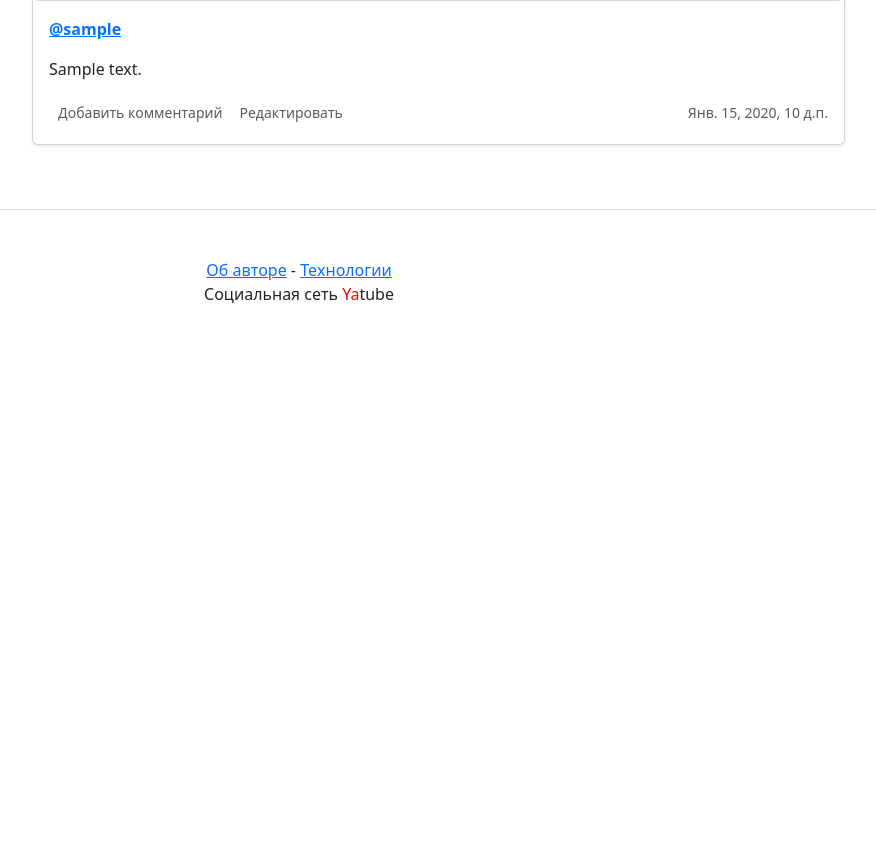
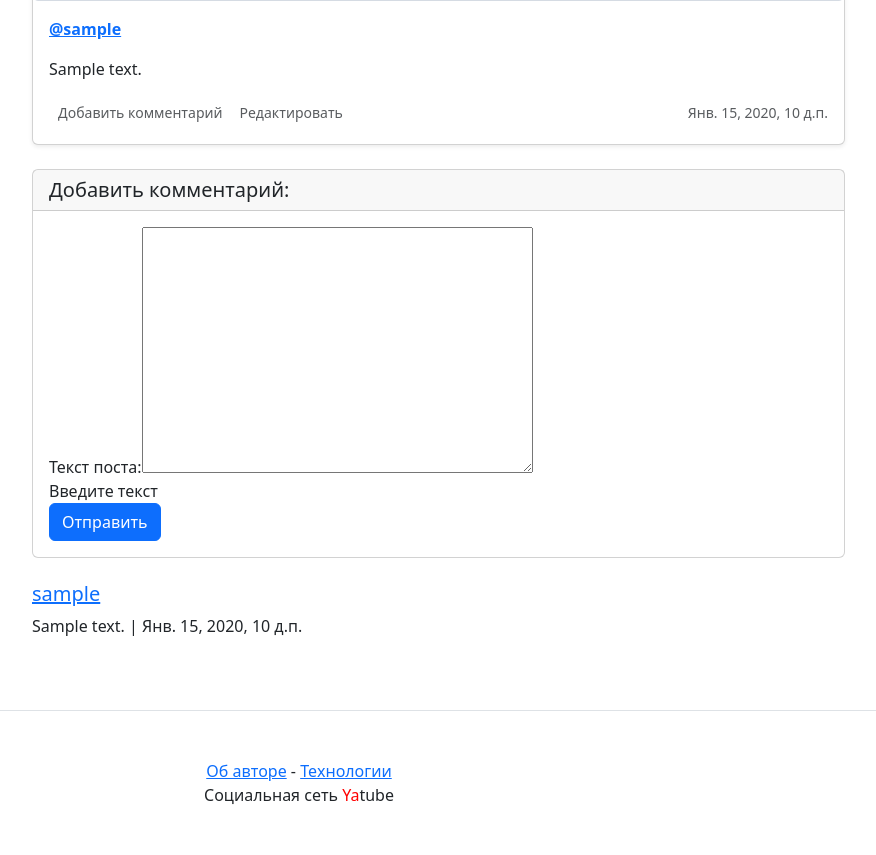
Before and after one commit to ectupand/django-project, a Django app: a page that uses templates/post.html in a window 1280 px wide. Shown: the part 724-1579 px from the top of the page, without its empty margins (341-1217 px from the left). Before the commit the page ends 1027 px from the top, so only its background shows below. Run offline with Django 3.2, Linux system fonts and the light colour scheme; a user stored in the database is signed in; tables that the repository leaves empty hold one stand-in row (values such as "Sample post"); grey boxes marked "Sample" are stand-in pictures; some libraries are stand-ins or nearby versions.

Commit message:
add comments

```diff
--- a/posts/forms.py
+++ b/posts/forms.py
@@ -1,8 +1,14 @@
 from django.forms import ModelForm
-from posts.models import Post
+from posts.models import Post, Comment
 
 
 class PostForm(ModelForm):
     class Meta:
         model = Post
         fields = ['group', 'text', 'image']
+
+
+class CommentForm(ModelForm):
+    class Meta:
+        model = Comment
+        fields = ['text']
--- a/posts/models.py
+++ b/posts/models.py
@@ -23,3 +23,9 @@ class Post(models.Model):
 
     def __str__(self):
         return self.text
+
+class Comment(models.Model):
+    post = models.ForeignKey(Post, on_delete=models.CASCADE, related_name="comments")
+    author = models.ForeignKey(User, on_delete=models.CASCADE, related_name="comments")
+    text = models.TextField(default='', verbose_name='Текст поста', help_text='Введите текст')
+    created = models.DateTimeField("date published", auto_now_add=True)
--- a/posts/urls.py
+++ b/posts/urls.py
@@ -16,4 +16,5 @@ urlpatterns = [
         views.post_edit,
         name='post_edit'
     ),
+    path("<username>/<int:post_id>/comment", views.add_comment, name="add_comment"),
 ]
--- a/posts/views.py
+++ b/posts/views.py
@@ -2,7 +2,7 @@ from django.contrib.auth.decorators import login_required
 from django.http import HttpResponse
 from django.shortcuts import render, get_object_or_404, redirect
 from django.urls import reverse
-from .forms import PostForm
+from .forms import PostForm, CommentForm
 from .models import Post, Group, User
 from django.core.paginator import Paginator
 
@@ -81,11 +81,15 @@ def post_view(request, username, post_id):
     user_posts = Post.objects.filter(author=user).order_by('-pub_date')
     name = user.first_name + ' ' + user.last_name
     last_post = user_posts[0]
+    form = CommentForm()
+    items = last_post.comments.all()
+    print(form)
     return render(
         request,
         'post.html',
         {'name': name, 'username': username, 'last_post': last_post, 'last_post.pub_date': last_post.pub_date,
-         'last_post.id': last_post.id, 'number_of_user_posts': user_posts.count()})
+         'last_post.id': last_post.id, 'number_of_user_posts': user_posts.count(),
+         'form': form, 'items': items})
 
 
 @login_required
@@ -129,3 +133,16 @@ def page_not_found(request, exception):
 
 def server_error(request):
     return render(request, "misc/500.html", status=500)
+
+
+@login_required()
+def add_comment(request, username, post_id):
+    post = get_object_or_404(Post, pk=post_id, author__username=username)
+    form = CommentForm(request.POST or None)
+    if form.is_valid():
+        comment = form.save(commit=False)
+        comment.post = post
+        comment.author = request.user
+        comment.save()
+        return redirect("post", username=username, post_id=post_id)
+    return render(request, "post.html", {"form": form})
--- /dev/null
+++ b/templates/comments.html
@@ -0,0 +1,41 @@
+<!-- Форма добавления комментария -->
+{% load user_filters %}
+
+
+
+{% if user.is_authenticated %}
+<div class="card my-4">
+<form
+    action="{% url 'add_comment' username last_post.id %}"
+    method="post">
+    {% csrf_token %}
+    <h5 class="card-header">Добавить комментарий:</h5>
+    <div class="card-body">
+    <form>
+        <div class="form-group">
+         {{ form }}
+        </div>
+        <button type="submit" class="btn btn-primary">Отправить</button>
+    </form>
+    </div>
+</form>
+</div>
+{% endif %}
+
+<!-- Комментарии -->
+{% for item in items %}
+<div class="media mb-4">
+<div class="media-body">
+    <h5 class="mt-0">
+    <a
+        href="{% url 'profile' item.author.username %}"
+        name="comment_{{ item.id }}"
+        >{{ item.author.username }}</a>
+    </h5>
+    {{ item.text }}
+    |
+    {{ item.created }}
+</div>
+</div>
+
+{% endfor %}
--- a/templates/post.html
+++ b/templates/post.html
@@ -3,6 +3,7 @@
 {% block header %}Последний пост {{ name }}{% endblock %}
 {% block content %}
 {% load thumbnail %}
+
 
 <main role="main" class="container">
     <div class="row">
@@ -53,9 +54,13 @@
                                     <div class="d-flex justify-content-between align-items-center">
                                             <div class="btn-group ">
                                                     <!-- Ссылка на страницу записи в атрибуте href-->
-                                                    <a class="btn btn-sm text-muted" href="/{{ username }}/{{ last_post.id }}/" role="button">Добавить комментарий</a>
+                                                    {% if user.is_authenticated %}
+                                                        <a class="btn btn-sm text-muted" href="/{{ username }}/{{ last_post.id }}/comment" role="button">Добавить комментарий</a>
+                                                    {% endif %}
                                                     <!-- Ссылка на редактирование, показывается только автору записи -->
-                                                    <a class="btn btn-sm text-muted" href="/{{ username }}/{{ last_post.id  }}/edit" role="button"> Редактировать </a>
+                                                    {% if user.username == username %}
+                                                        <a class="btn btn-sm text-muted" href="/{{ username }}/{{ last_post.id  }}/edit" role="button"> Редактировать </a>
+                                                    {% endif %}
                                             </div>
                                             <!-- Дата публикации  -->
                                             <small class="text-muted">{{ last_post.pub_date }}</small>
@@ -63,6 +68,8 @@
                             </div>
                     </div>
                 <!-- Конец блока с отдельным постом -->
+
+        {% include "comments.html" %}
      </div>
     </div>
 </main>
```
Also changed, not shown: posts/admin.py (+8 -1 lines).
